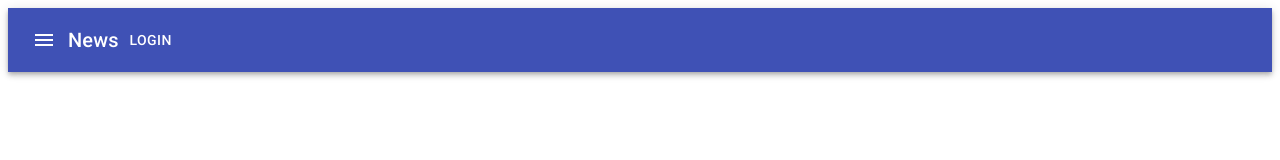
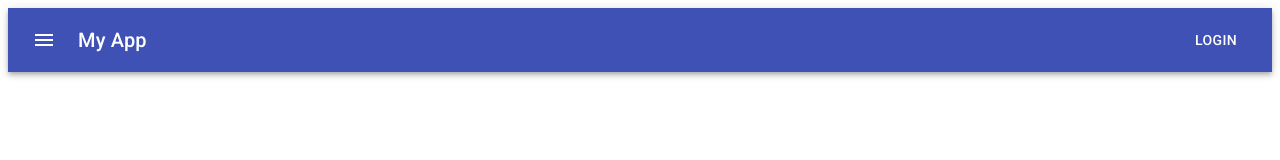
Before and after one commit to RafaPalau/modulo-32-react-intermediario, a React (Create React App) app: page / in a window 1280 px wide. Shown: the top 160 px of the page. Built offline with nearby package versions, Linux system fonts and the light colour scheme.

Commit message:
Aula 05 Customizando Estilos do material.ui

```diff
--- a/src/partials/Header.js
+++ b/src/partials/Header.js
@@ -5,17 +5,20 @@
   Toolbar,
   Typography,
 } from "@material-ui/core";
+
 import MenuIcon from "@material-ui/icons/Menu";
+import useStyles from "./Header.style";
 
 const Header = () => {
+  const classes = useStyles();
   return (
     <AppBar position='static'>
       <Toolbar>
         <IconButton size='large' edge='start' color='inherit' aria-label='menu'>
           <MenuIcon />
         </IconButton>
-        <Typography variant='h6'>
-          News
+        <Typography variant='h6' className={classes.title}>
+          My App
         </Typography>
         <Button color='inherit'>Login</Button>
       </Toolbar>
--- /dev/null
+++ b/src/partials/Header.style.js
@@ -0,0 +1,11 @@
+import { makeStyles } from "@material-ui/core/styles";
+
+// JSS
+const useStyles = makeStyles(() => ({
+  title: {
+    flexGrow: 1,
+    marginLeft: 10,
+  },
+}));
+
+export default useStyles;
```
